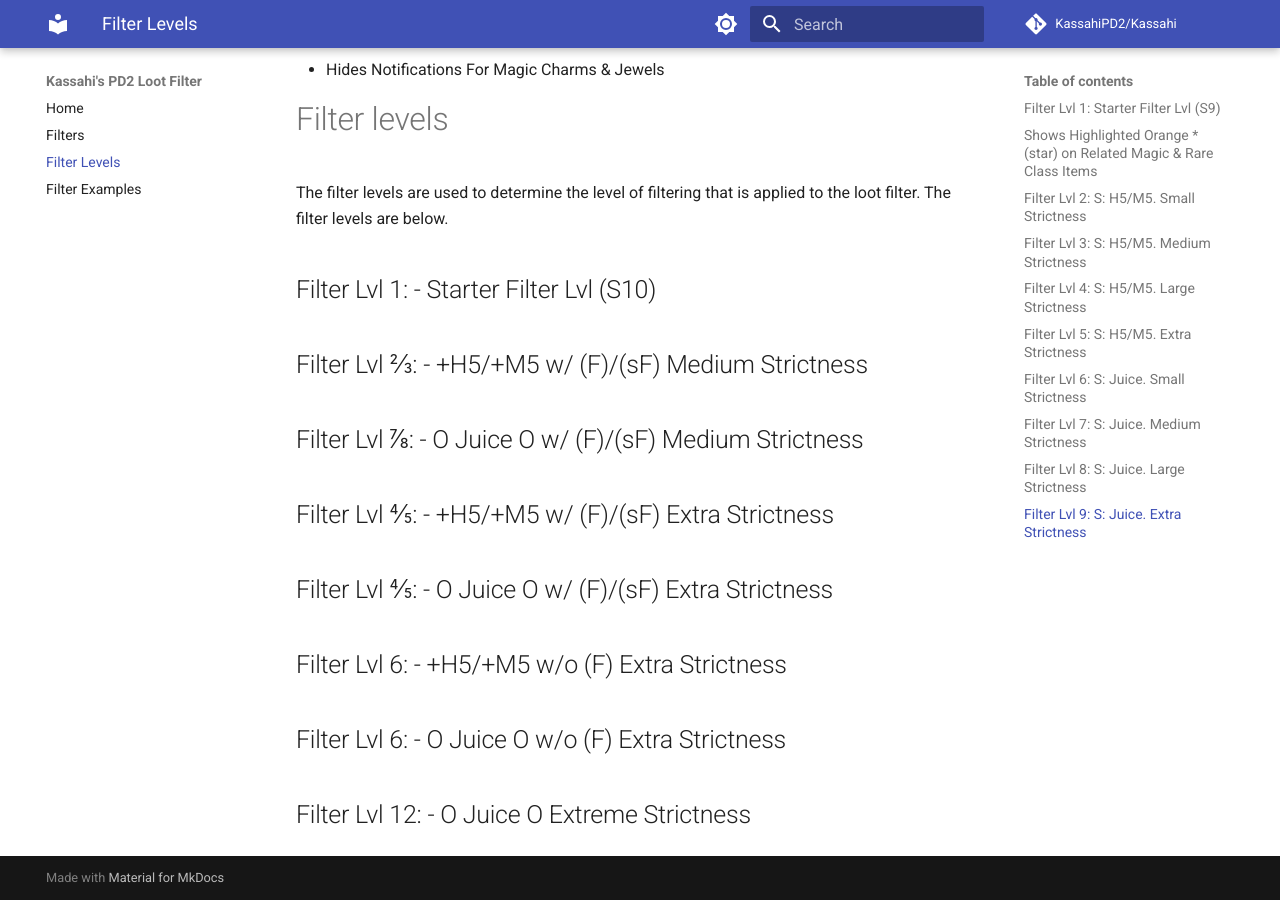
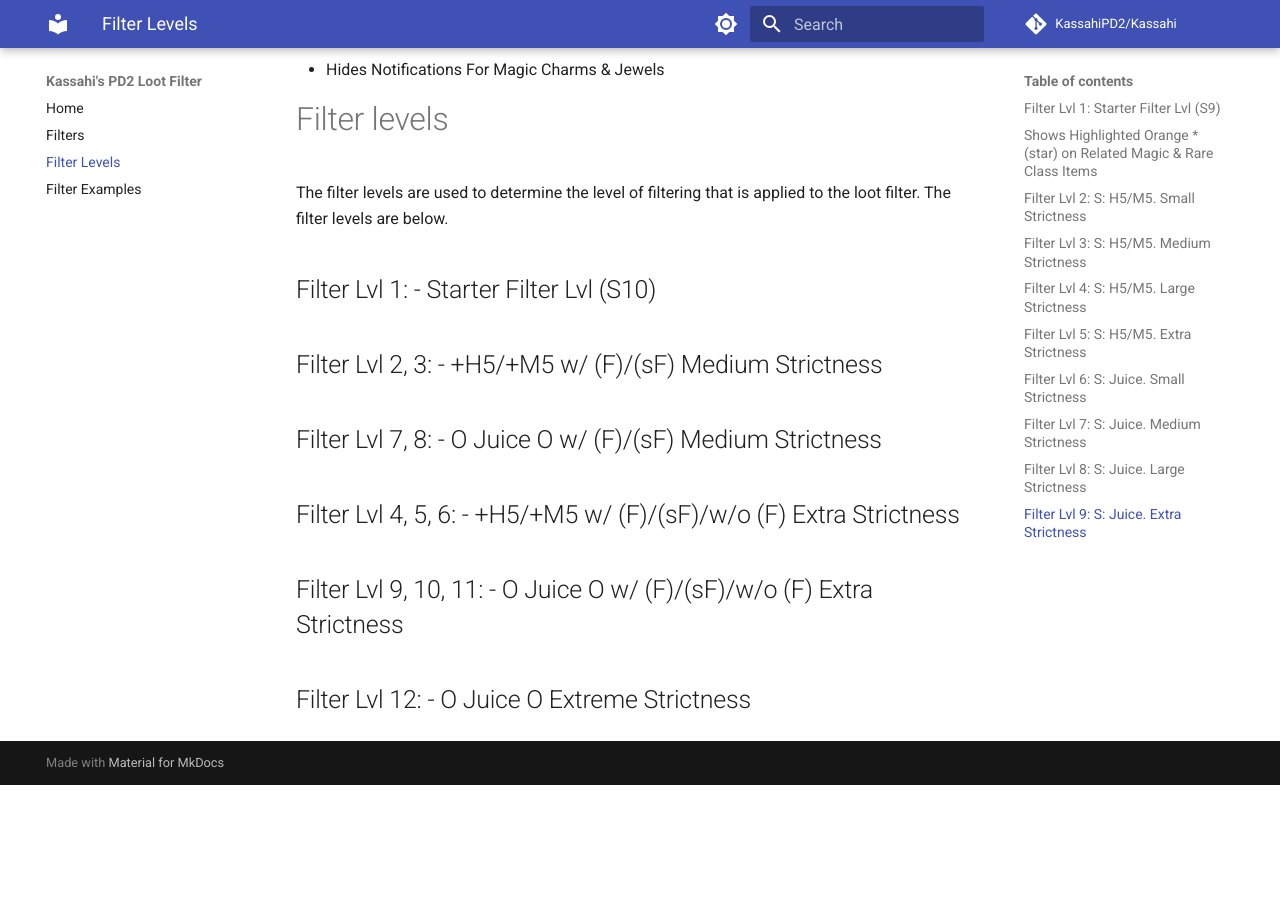
Before and after one commit to KassahiPD2/Kassahi, an MkDocs documentation site: the page built from docs/filter-levels.md, in a window 1280 px wide and 900 px high, scrolled down 2248 px. Built offline with MkDocs 1.6.1 and Material for MkDocs 9.7.7, drawn with Linux system fonts in a browser that asks for light colours; comment, search, counter and statistics services are not loaded; after the commit the page ends 3033 px from its top, so only the background shows below that.

Commit message:
Update filter-levels.md

```diff
--- a/docs/filter-levels.md
+++ b/docs/filter-levels.md
@@ -80,15 +80,13 @@ The filter levels are used to determine the level of filtering that is applied t
 
 
 
-## Filter Lvl 2/3: - +H5/+M5 w/ (F)/(sF) Medium Strictness
-## Filter Lvl 7/8: - O Juice O w/ (F)/(sF) Medium Strictness
+## Filter Lvl 2, 3: - +H5/+M5 w/ (F)/(sF) Medium Strictness
+## Filter Lvl 7, 8: - O Juice O w/ (F)/(sF) Medium Strictness
 
 
 
-## Filter Lvl 4/5: - +H5/+M5 w/ (F)/(sF) Extra Strictness
-## Filter Lvl 4/5: - O Juice O w/ (F)/(sF) Extra Strictness
-## Filter Lvl 6: - +H5/+M5 w/o (F) Extra Strictness
-## Filter Lvl 6: - O Juice O w/o (F) Extra Strictness
+## Filter Lvl 4, 5, 6: - +H5/+M5 w/ (F)/(sF)/w/o (F) Extra Strictness
+## Filter Lvl 9, 10, 11: - O Juice O w/ (F)/(sF)/w/o (F) Extra Strictness
 
 
 
```
